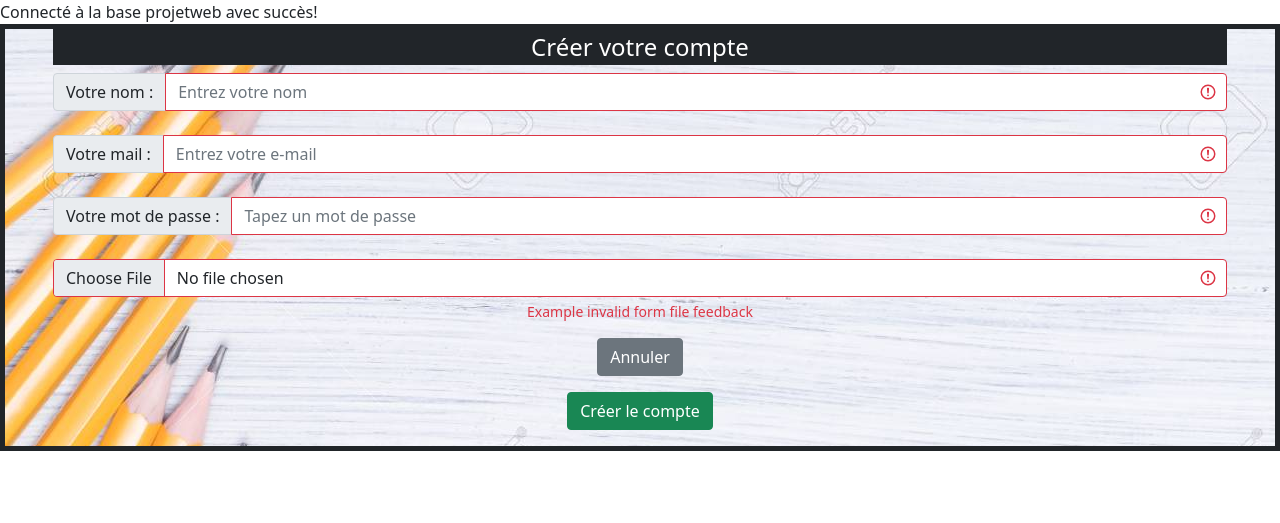
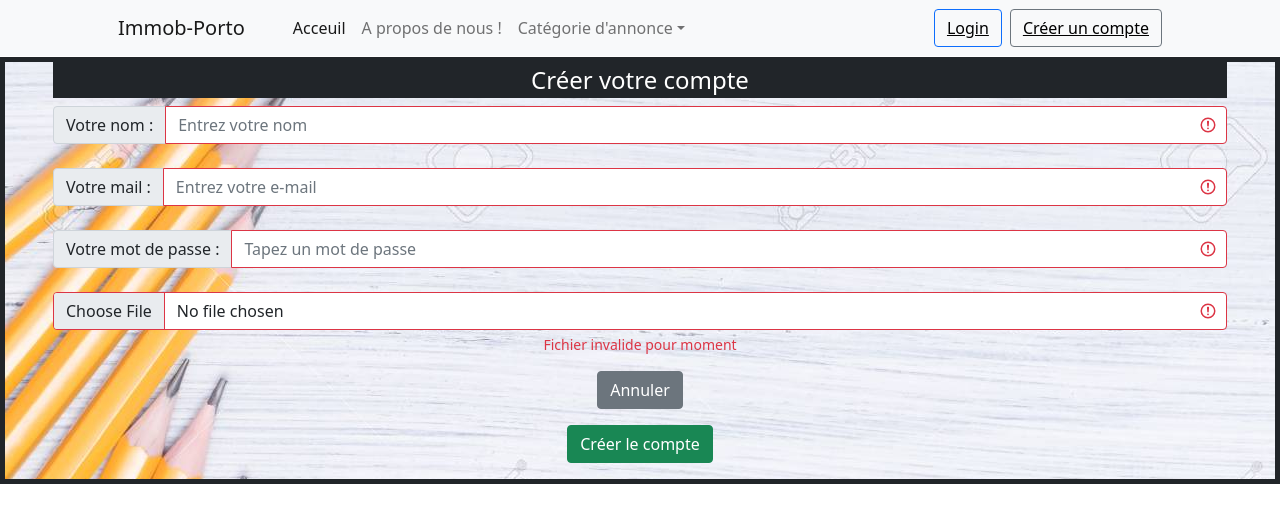
Before and after one commit to SegKtk/ImmobPorto, a PHP site: page /create_user.php in a window 1280 px wide. Shown: the top 523 px of the page. Run offline with PHP 8.4, Linux system fonts and the light colour scheme; some libraries are stand-ins or nearby versions.

Commit message:
3eme commit

```diff
--- a/Nav.php
+++ b/Nav.php
@@ -12,11 +12,11 @@
 	<!-- Navigation-->
         <nav class="navbar navbar-expand-lg navbar-light bg-light fixed-top">
             <div class="container px-4 px-lg-5">
-                <a class="navbar-brand" href="#!">Immob-Porto</a>
+                <a class="navbar-brand">Immob-Porto</a>
                 <button class="navbar-toggler" type="button" data-bs-toggle="collapse" data-bs-target="#navbarSupportedContent" aria-controls="navbarSupportedContent" aria-expanded="false" aria-label="Toggle navigation"><span class="navbar-toggler-icon"></span></button>
                 <div class="collapse navbar-collapse" id="navbarSupportedContent">
                     <ul class="navbar-nav me-auto mb-2 mb-lg-0 ms-lg-4">
-                        <li class="nav-item"><a class="nav-link active" aria-current="page" href="#!">Acceuil</a></li>
+                        <li class="nav-item"><a class="nav-link active" aria-current="page" href="index.php">Acceuil</a></li>
                         <li class="nav-item"><a class="nav-link" href="#!">A propos de nous !</a></li>
                         <li class="nav-item dropdown">
                             <a class="nav-link dropdown-toggle" id="navbarDropdown" href="#" role="button" data-bs-toggle="dropdown" aria-expanded="false">Catégorie d'annonce</a>
--- a/compte.php
+++ b/compte.php
@@ -103,7 +103,7 @@
     <tr>
 
       <th scope="row"><?php echo $ligne['id_offre'];?></th>
-      <td> <img src="<?php echo $ligne['photo1'];    ?>" class="img-fuild" alt="image">	<br><br> <input type="button" style="margin-bottom: 12px;" name="" value="Modifier"></td>
+      <td> <img src="<?php echo $ligne['photo1'];    ?>" class="img-fuild" alt="image" width="200px" heigth = "50px">	<br><br> <input type="button" style="margin-bottom: 12px;" name="" value="Modifier"></td>
       <td><?php echo $ligne['nbr_chambre']." Chambre(s)<br>", $ligne['nbr_salon']." Salon(s)<br>", $ligne['nbr_douche']." Douche(s)<br>"; ?></td>
       <td><?php echo $ligne['prix'];  ?></td>
 
--- a/create_user.php
+++ b/create_user.php
@@ -6,11 +6,20 @@
 	<title>Mon compte</title>
 	<meta name="viewport" content="width=device-width, initial-scale=1">
 	<link href="https://cdn.jsdelivr.net/npm/bootstrap@5.0.1/dist/css/bootstrap.min.css" rel="stylesheet" integrity="sha384-+0n0xVW2eSR5OomGNYDnhzAbDsOXxcvSN1TPprVMTNDbiYZCxYbOOl7+AMvyTG2x" crossorigin="anonymous">
+	<style type="text/css">
+		.formule{
+			padding-top: 33px;
+		}
+	</style>
 	<!--<link rel="stylesheet" type="text/css" href="bootstrap4/bootstrap.css">-->
 </head>
 <body>
 
-<form class="was-validated ps-5 pe-5 text-center border border-dark border-5" style="background-image:url('images/bgcpt.jpg');" action="saveUser.php" method="post">
+<?php require_once 'Nav.php'; ?>
+
+<div class="formule">
+
+	<form class="was-validated ps-5 pe-5 text-center border border-dark border-5" style="background-image:url('images/bgcpt.jpg');" action="saveUser.php" method="post" enctype="multipart/form-data">
 	<legend class="bg-dark text-white text-center">Créer votre compte</legend>
   <div class="mb-3">
 
@@ -37,7 +46,7 @@
 
   <div class="mb-3">
    <input type="file" class="form-control" placeholder="choisissez votre profil" aria-label="Input group example" aria-describedby="btnGroupAddon" name="fileToUpload1" id="fileToUpload1" required>
-    <div class="invalid-feedback">Example invalid form file feedback</div>
+    <div class="invalid-feedback">Fichier invalide pour moment</div>
   </div>
 
   <div class="mb-3">
@@ -47,6 +56,8 @@
   	<input type="submit" name="btcompte" class="btn btn-success" value="Créer le compte">
   </div>
 </form>
+</div>
+
 
 
 
```
Also changed, not shown: affiche_annonce.php (added, +19 -0 lines), saveUser.php (+14 -10 lines), Readme.md, images/2/header.jpg (added), images/clientsidentité.jpg (added), images/clientsidentitéktk.jpg (added).
